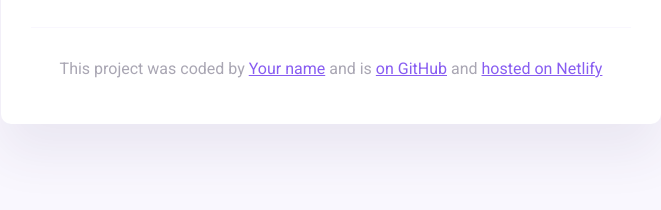
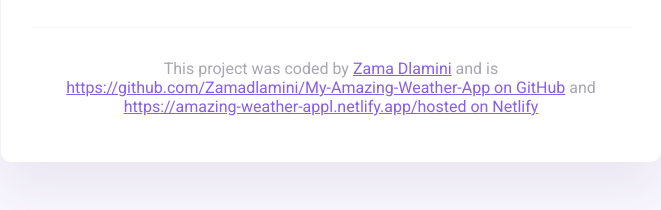
Before and after one commit to Zamadlamini/My-Amazing-Weather-App, a website built with Parcel: page index.html in a window 1280 px wide. Shown: the part 336-546 px from the top of the page, without its empty margins (309-970 px from the left). Built offline with nearby package versions, Linux system fonts and the light colour scheme.

Commit message:
adding footer

```diff
--- a/index.html
+++ b/index.html
@@ -47,9 +47,9 @@
       <footer>
         <p>
           This project was coded by
-          <a href="#" target="_blank">Your name</a> and is
-          <a href="#" target="_blank"> on GitHub</a> and
-          <a href="#" target="_blank">hosted on Netlify</a>
+          <a href="#" target="_blank">Zama Dlamini</a> and is
+          <a href="#" target="_blank">https://github.com/Zamadlamini/My-Amazing-Weather-App on GitHub</a> and
+          <a href="#" target="_blank">https://amazing-weather-appl.netlify.app/hosted on Netlify</a>
         </p>
       </footer>
     </div>
```
